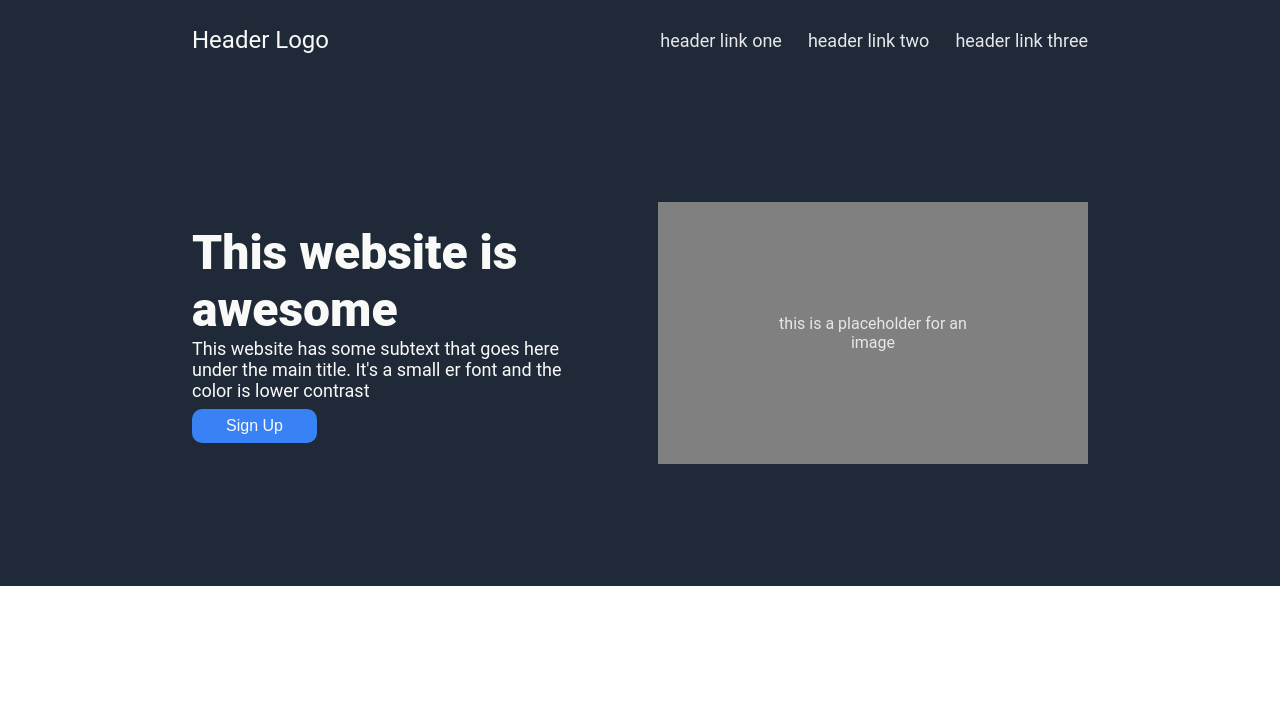
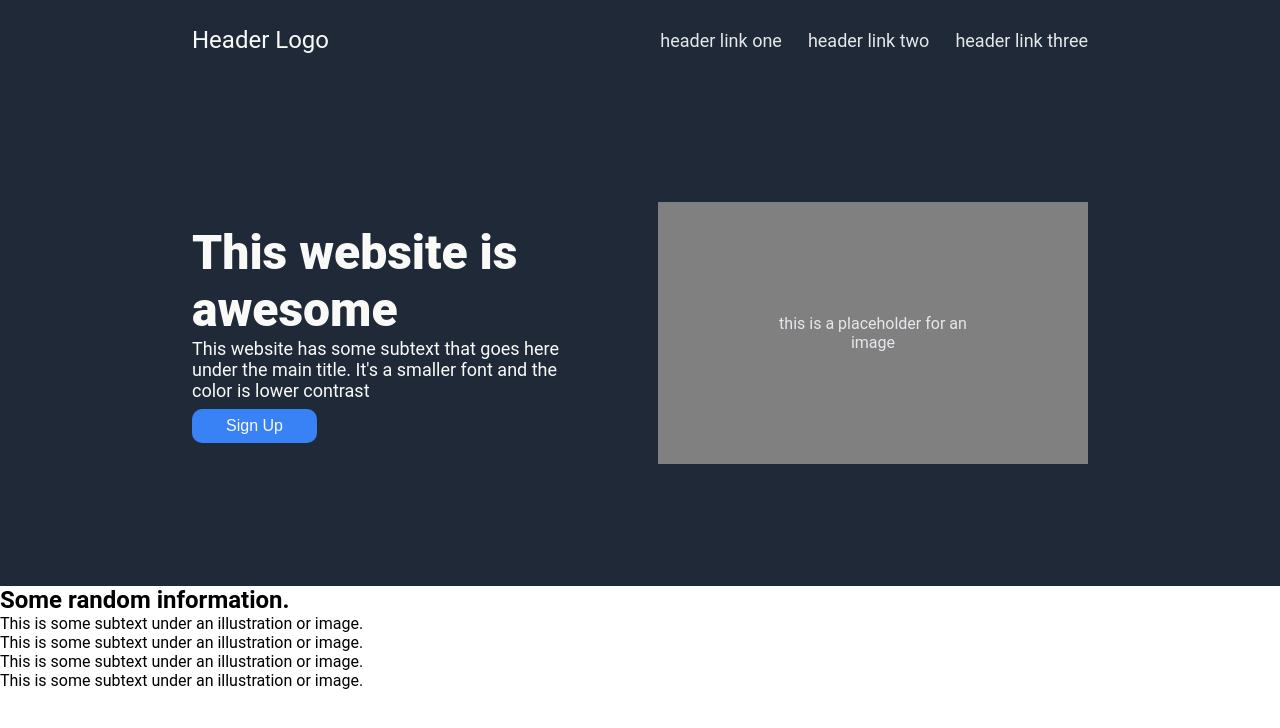
Before and after one commit to paulkay200/odin-landing-page2, a plain HTML site: page index.html in a window 1280 px wide. Drawn offline with Linux system fonts and the light colour scheme.

Commit message:
feat: add a second section.

```diff
--- a/index.html
+++ b/index.html
@@ -34,17 +34,50 @@
   <main>
     <section class="section-1">
 
-      <div class="awesome-website">
+      <article class="awesome-website">
         <p class="para-1">This website is awesome</p>
-        <p class="para-2">This website has some subtext that goes here under the main title. It's a small er font and the color is lower contrast</p>
+        <p class="para-2">This website has some subtext that goes here under the main title. It's a smaller font and the color is lower contrast</p>
 
 
       <button class="button-1">Sign Up</button>
-    </div>
+    </article>
 
-      <div class="placeholder">
+      <article class="placeholder">
         <p class="text-1">this is a placeholder for an image</p>
-      </div>
+      </article>
+
+   </section>
+
+   <section class="section-2">
+     <h2>Some random information.</h2>
+
+      <article class="container-1">
+        <div class="box-1"></div>
+        <div>This is some subtext under an illustration or image.</div>
+      </article>
+
+
+      <article class="container-2">
+        <div class="box-2"></div>
+        <div>This is some subtext under an illustration or image.</div>
+      </article>
+
+      <article class="container-3">
+        <div class="box-3"></div>
+        <div>This is some subtext under an illustration or image.</div>
+      </article>
+
+      <article class="container-4">
+        <div class="box-4"></div>
+       <div>This is some subtext under an illustration or image.</div>
+      </article>
+
+
+
+
+
+
+
 
    </section>
 </main>
```
